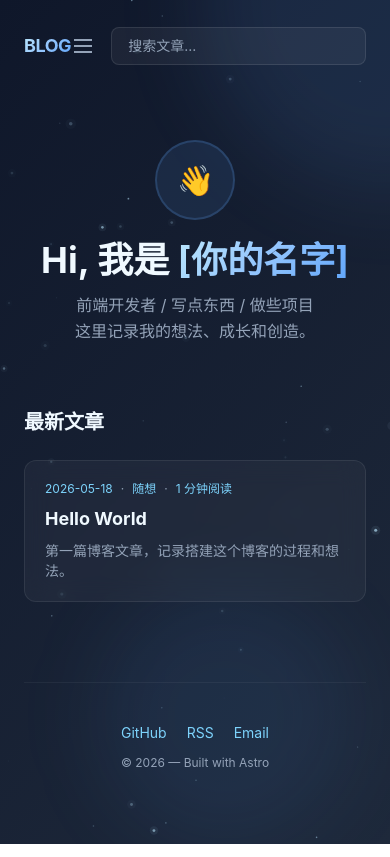
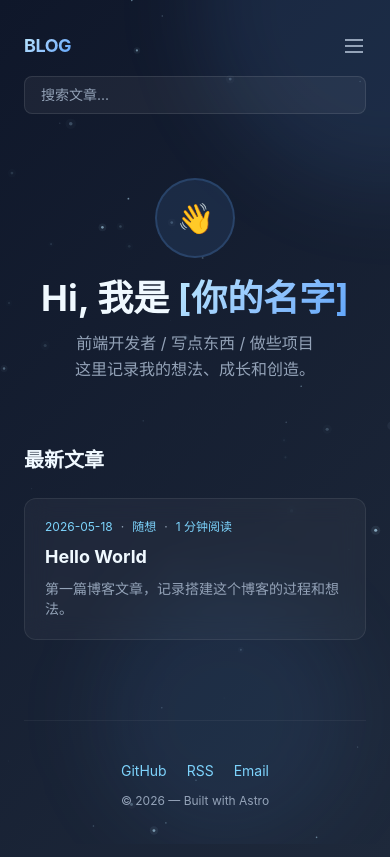
Before and after one commit to tomorrr/tomorrr.github.io, an Astro site: page / in a window 390 px wide. Built offline with nearby package versions, Linux system fonts and the light colour scheme; Astro itself is replaced by a stand-in of ours.

Commit message:
fix: move search below nav for proper desktop layout
Nav and search were cramped in the same flex row, making desktop look like mobile.

```diff
--- a/src/layouts/BaseLayout.astro
+++ b/src/layouts/BaseLayout.astro
@@ -32,8 +32,8 @@ const postsData = allPosts
     </div>
 
     <div class="max-w-3xl mx-auto px-6 py-4">
-      <div class="flex items-center justify-between gap-4 mb-8">
-        <Nav />
+      <Nav />
+      <div class="mb-8">
         <Search posts={postsData} client:load />
       </div>
       <main>
```
